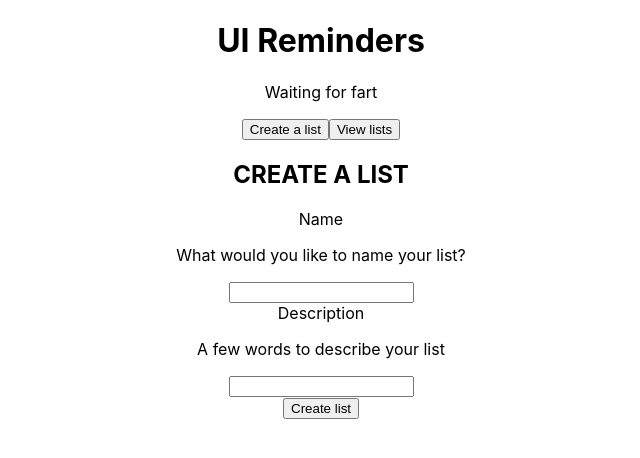
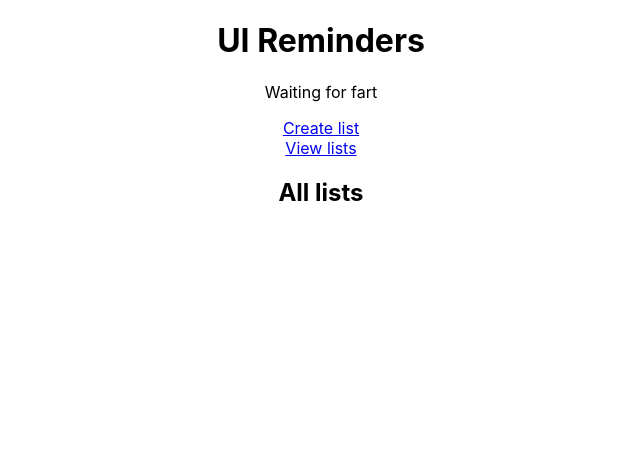
Before and after one commit to trisdauvergne/ui-reminders-client, a React (Create React App) app: page /viewlists in a window 1280 px wide. Shown: the top 458 px of the page, without its empty margins (319-959 px from the left). Built offline with nearby package versions, Linux system fonts and the light colour scheme; no server answers.

Commit message:
Installed react-router for navigating between pages

```diff
--- a/package.json
+++ b/package.json
@@ -13,6 +13,7 @@
     "axios": "^0.26.1",
     "react": "^18.0.0",
     "react-dom": "^18.0.0",
+    "react-router-dom": "^6.3.0",
     "react-scripts": "5.0.0",
     "typescript": "^4.6.3",
     "uuid": "^8.3.2",
--- a/src/App.tsx
+++ b/src/App.tsx
@@ -1,16 +1,33 @@
 import React from 'react';
+import {
+  BrowserRouter,
+  Routes,
+  Route,
+  Link
+} from "react-router-dom";
 import './App.css';
 import CreateList from './components/createList/CreateList';
 import Header from './components/header/Header';
 import Navbar from './components/navbar/Navbar';
+import ViewLists from './components/viewLists/ViewLists';
 
 const App = () => {
   return (
-    <div className="App">
-      <Header />
-      <Navbar />
-      <CreateList />
-    </div>
+    <BrowserRouter>
+      <div className="App">
+        <Header />
+        <Navbar />
+        {/* <Link to="/viewlists">View lists</Link>
+        <Link to="/createlist">Create list</Link> */}
+        <Routes>
+          <Route path="/viewlists" element={<ViewLists />} />
+          <Route path="/createlist" element={<CreateList />} />
+        </Routes>
+        {/* <CreateList />
+        <ViewLists /> */}
+
+      </div>
+    </BrowserRouter>
   )
 }
 
--- a/src/components/createList/CreateList.tsx
+++ b/src/components/createList/CreateList.tsx
@@ -1,10 +1,8 @@
 import React, {
     useState,
-    useEffect
 } from 'react';
 import axios from 'axios';
 import { IList } from '../../interfaces/List';
-import { v4 as uuidv4 } from 'uuid';
 
 const CreateList = () => {
     const [ listName, setListName ] = useState<string>('');
@@ -13,17 +11,15 @@ const CreateList = () => {
     const sendListToBackEnd = ( completedList: IList ) => {
         axios.post(`http://localhost:3001/lists`, completedList)
             .then((res) => {
-                console.log(res.data);
+                console.log('item added', res.data);
             })
     };
 
     const createListObject = (e: any) => {
         e.preventDefault();
-        const id = uuidv4().replace(/-/g, "");
         const listToAdd: IList = {
             name: listName,
             description: listDescription,
-            id: id,
             reminders: []
         };
         sendListToBackEnd(listToAdd);
--- a/src/components/navbar/Navbar.tsx
+++ b/src/components/navbar/Navbar.tsx
@@ -1,10 +1,14 @@
-import React from 'react'
+import React from 'react';
+import {
+  Link
+} from "react-router-dom";
 
 const Navbar = () => {
   return (
     <nav>
-        <button>Create a list</button>
-        <button>View lists</button>
+        <Link to="/createlist">Create list</Link>
+        <br />
+        <Link to="/viewlists">View lists</Link>
     </nav>
   )
 }
--- /dev/null
+++ b/src/components/viewLists/ViewLists.tsx
@@ -0,0 +1,14 @@
+import React, {
+    useState,
+    useEffect
+} from 'react'
+
+const ViewLists = () => {
+  return (
+    <section>
+        <h1>All lists</h1>
+    </section>
+  )
+}
+
+export default ViewLists
--- a/src/index.tsx
+++ b/src/index.tsx
@@ -1,12 +1,15 @@
 import React from 'react';
 import ReactDOM from 'react-dom';
+// import { BrowserRouter } from "react-router-dom";
 import './index.css';
 import App from './App';
 import reportWebVitals from './reportWebVitals';
 
 ReactDOM.render(
   <React.StrictMode>
-    <App />
+    {/* <BrowserRouter> */}
+      <App />
+    {/* </BrowserRouter> */}
   </React.StrictMode>,
   document.getElementById('root')
 );
--- a/src/interfaces/List.tsx
+++ b/src/interfaces/List.tsx
@@ -3,6 +3,5 @@ import { IReminder } from "./Reminder"
 export interface IList {
     name: string,
     description: string,
-    id: string,
     reminders?: IReminder[] | [],
 }
```
Also changed, not shown: 1 other file (tests, documents, lock files or other folders).
